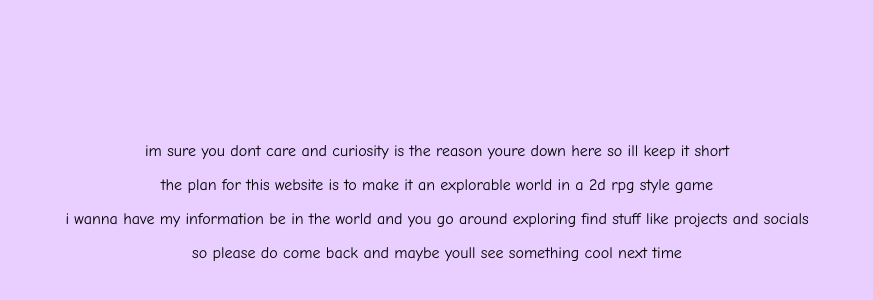
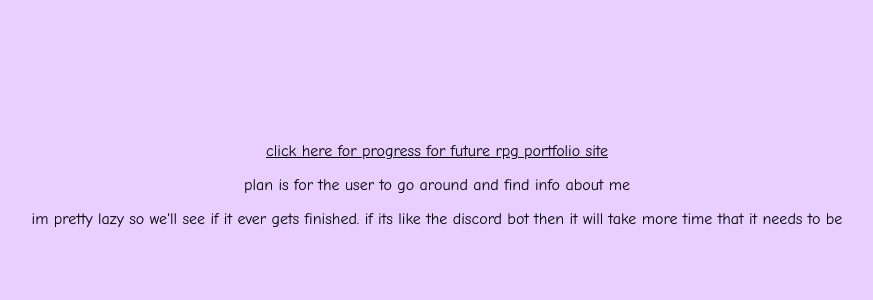
Before and after one commit to sprYoshingo/website, a plain HTML site: page index.html in a window 1280 px wide. Shown: the part 2472-2772 px from the top of the page, without its empty margins (203-1076 px from the left). After the commit the page ends 2744 px from the top, so only its background shows below. Drawn offline with Linux system fonts and the light colour scheme.

Commit message:
added rpg site

```diff
--- a/index.html
+++ b/index.html
@@ -55,10 +55,9 @@
 
 
     <div style='height: 1000px;'></div>
-    <p>im sure you dont care and curiosity is the reason youre down here so ill keep it short</p>
-    <p>the plan for this website is to make it an explorable world in a 2d rpg style game </p>
-    <p>i wanna have my information be in the world and you go around exploring find stuff like projects and socials </p>
-    <p>so please do come back and maybe youll see something cool next time </p>
+    <p><a href="https://spryoshingo.github.io/rpg_portfolio_site/">click here for  progress for future rpg portfolio site</a></p>
+    <p>plan is for the user to go around and find info about me</p>
+    <p>im pretty lazy so we'll see if it ever gets finished. if its like the discord bot then it will take more time that it needs to be</p>
 
 
 
```
